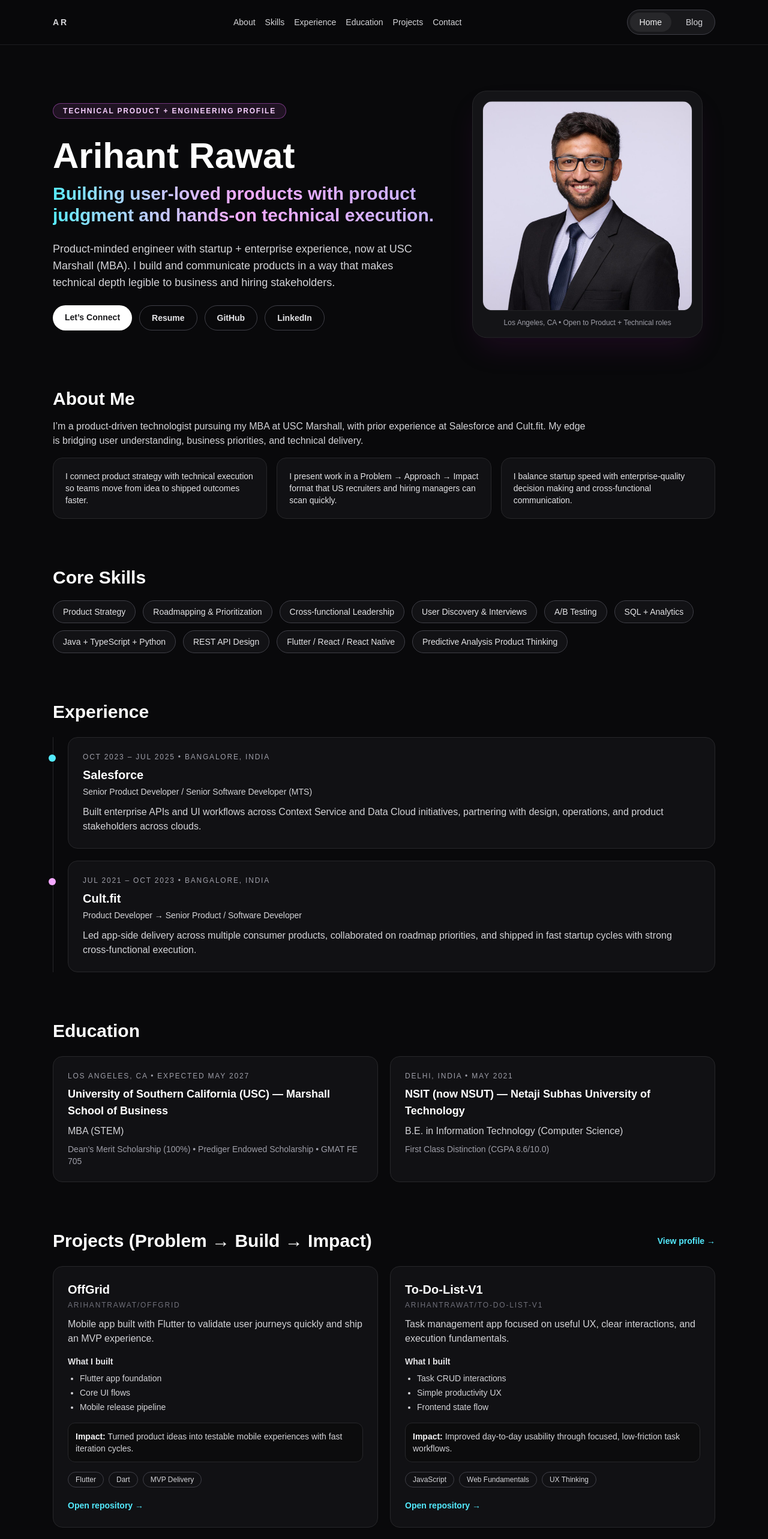
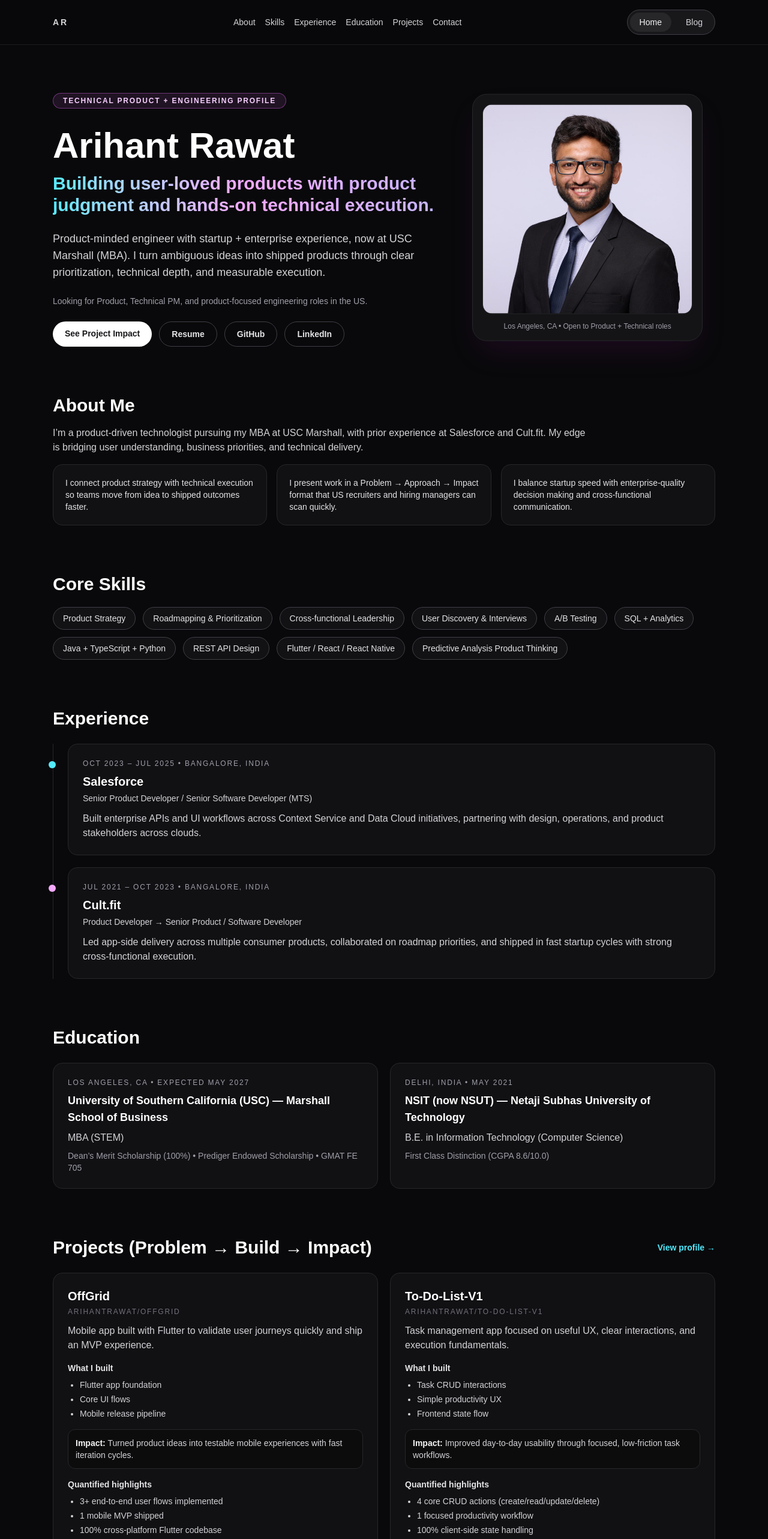
Before and after one commit to ArihantRawat/arihant-portfolio, a Next.js app: page / in a window 1280 px wide. Shown: the top 2566 px of the page at 60% size. Built offline with nearby package versions, Linux system fonts and the light colour scheme.

Commit message:
Refine hero CTA and add quantified project highlights

```diff
--- a/src/app/page.tsx
+++ b/src/app/page.tsx
@@ -9,6 +9,7 @@ type Project = {
   repo: string;
   description: string;
   built: string[];
+  quantifiedImpact: string[];
   impact: string;
   skillsShown: string[];
   link: string;
@@ -21,6 +22,7 @@ const projects: Project[] = [
     description:
       "Mobile app built with Flutter to validate user journeys quickly and ship an MVP experience.",
     built: ["Flutter app foundation", "Core UI flows", "Mobile release pipeline"],
+    quantifiedImpact: ["3+ end-to-end user flows implemented", "1 mobile MVP shipped", "100% cross-platform Flutter codebase"],
     impact: "Turned product ideas into testable mobile experiences with fast iteration cycles.",
     skillsShown: ["Flutter", "Dart", "MVP Delivery"],
     link: "https://github.com/ArihantRawat/OffGrid",
@@ -31,6 +33,7 @@ const projects: Project[] = [
     description:
       "Task management app focused on useful UX, clear interactions, and execution fundamentals.",
     built: ["Task CRUD interactions", "Simple productivity UX", "Frontend state flow"],
+    quantifiedImpact: ["4 core CRUD actions (create/read/update/delete)", "1 focused productivity workflow", "100% client-side state handling"],
     impact: "Improved day-to-day usability through focused, low-friction task workflows.",
     skillsShown: ["JavaScript", "Web Fundamentals", "UX Thinking"],
     link: "https://github.com/ArihantRawat/To-Do-List-V1",
@@ -40,6 +43,7 @@ const projects: Project[] = [
     repo: "ArihantRawat/Sarcasm-Detector",
     description: "NLP experimentation for sarcasm classification and model behavior analysis.",
     built: ["Text processing pipeline", "Model experimentation", "Prediction workflow"],
+    quantifiedImpact: ["3-stage ML pipeline (preprocess/train/infer)", "Multiple model experiments compared", "1 reusable prediction workflow"],
     impact: "Explored model quality trade-offs and practical ML evaluation patterns.",
     skillsShown: ["Python", "NLP", "AI/ML"],
     link: "https://github.com/ArihantRawat/Sarcasm-Detector",
@@ -49,6 +53,7 @@ const projects: Project[] = [
     repo: "ArihantRawat/Image-Captioning",
     description: "Computer vision experiments around generating natural-language captions from visual input.",
     built: ["Captioning pipeline", "Notebook-based experimentation", "Output quality evaluation"],
+    quantifiedImpact: ["2 visual AI stages (feature extraction + caption generation)", "Multiple notebook experiments documented", "1 end-to-end captioning prototype"],
     impact: "Demonstrated practical CV prototyping and fast iteration in research-style projects.",
     skillsShown: ["Python", "Deep Learning", "Computer Vision"],
     link: "https://github.com/ArihantRawat/Image-Captioning",
@@ -250,12 +255,15 @@ export default function Home() {
               </span>
             </h1>
             <p className="max-w-2xl text-lg text-zinc-300">
-              Product-minded engineer with startup + enterprise experience, now at USC Marshall (MBA). I build and communicate
-              products in a way that makes technical depth legible to business and hiring stakeholders.
+              Product-minded engineer with startup + enterprise experience, now at USC Marshall (MBA). I turn ambiguous ideas
+              into shipped products through clear prioritization, technical depth, and measurable execution.
+            </p>
+            <p className="max-w-2xl text-sm text-zinc-400">
+              Looking for Product, Technical PM, and product-focused engineering roles in the US.
             </p>
             <div className="flex flex-wrap gap-3">
-              <a className="rounded-full bg-white px-5 py-2.5 text-sm font-semibold text-zinc-900 transition hover:scale-[1.03] hover:bg-zinc-200" href="#contact">
-                Let’s Connect
+              <a className="rounded-full bg-white px-5 py-2.5 text-sm font-semibold text-zinc-900 transition hover:scale-[1.03] hover:bg-zinc-200" href="#projects">
+                See Project Impact
               </a>
               <a className="rounded-full border border-zinc-700 px-5 py-2.5 text-sm font-semibold text-zinc-200 transition hover:scale-[1.03] hover:border-zinc-500" href="/resume/arihant-rawat-pm.pdf" target="_blank" rel="noreferrer">
                 Resume
@@ -395,6 +403,15 @@ export default function Home() {
                   <span className="font-semibold text-zinc-100">Impact:</span> {project.impact}
                 </p>
 
+                <div className="mt-4">
+                  <p className="text-sm font-semibold text-zinc-200">Quantified highlights</p>
+                  <ul className="mt-2 list-disc space-y-1 pl-5 text-sm text-zinc-300">
+                    {project.quantifiedImpact.map((item) => (
+                      <li key={item}>{item}</li>
+                    ))}
+                  </ul>
+                </div>
+
                 <div className="mt-4 flex flex-wrap gap-2">
                   {project.skillsShown.map((item) => (
                     <span key={item} className="rounded-full border border-zinc-700 px-3 py-1 text-xs text-zinc-300">
```
